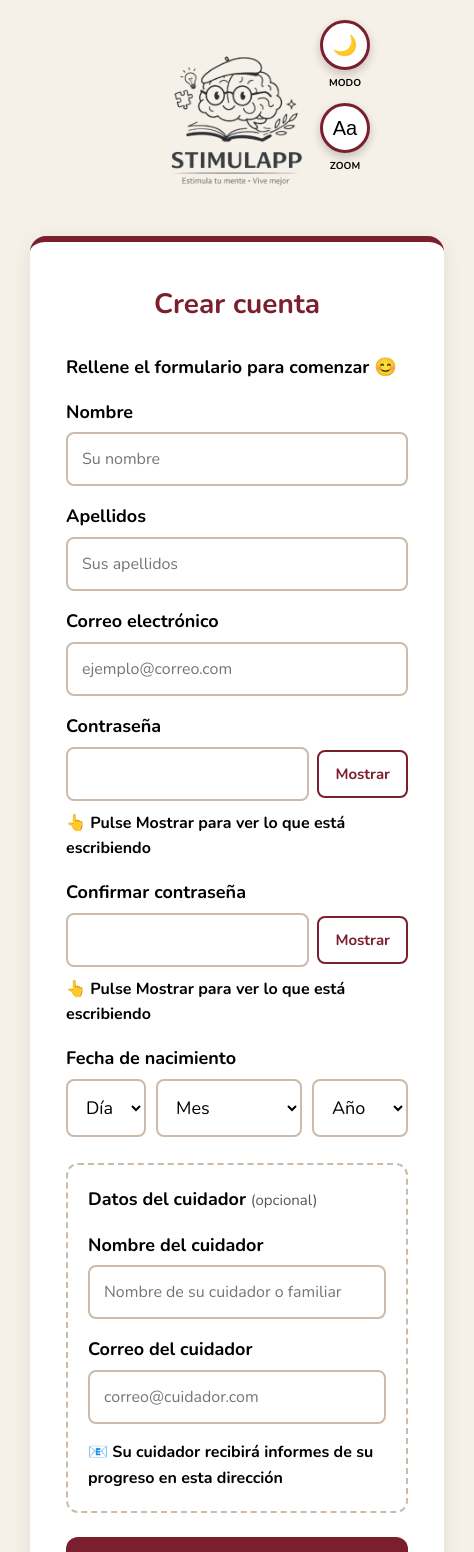
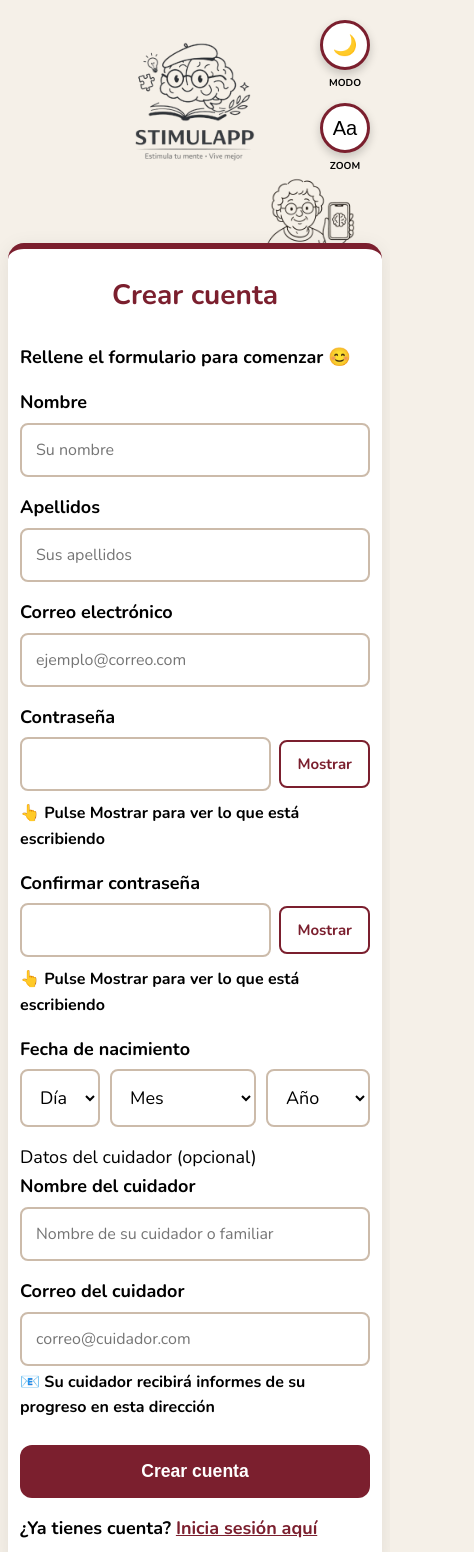
Before and after one commit to mariarodriguezgarcia89/stimulApp, a Vue app in the folder frontend/: page /registro in a window 390 px wide. Shown: the top 1552 px of the page, 474 px wide, since content can reach past the window. Built offline with nearby package versions, Linux system fonts and the light colour scheme.

Commit message:
añadir ilustración de fondo a RegistroView y ajustado formulario a media queries

```diff
--- a/frontend/src/assets/main.css
+++ b/frontend/src/assets/main.css
@@ -60,6 +60,7 @@ html, body {
   margin: 0;
   padding: 0;
   background-color: var(--color-fondo);
+  overflow-x: hidden;
 }
 
 body {
@@ -418,6 +419,7 @@ button:focus-visible {
   html[data-size="large"] .caja {
     padding: 24px 14px;
   }
+
 }
 
 .fecha-selector-grid {
@@ -538,3 +540,51 @@ button:focus-visible {
   color: #4ade80;
   border-color: #27ae60;
 }
+
+/* ========================================================
+   MODO ZOOM MÓVIL (GLOBAL) - VERSIÓN UNIFICADA
+   ======================================================== */
+@media (max-width: 768px) {
+  html[data-size="large"] .caja {
+    box-sizing: border-box !important;
+    max-width: 100% !important;
+    padding: 16px 12px !important;
+    gap: 8px !important;
+    overflow-x: hidden;
+  }
+  html[data-size="large"] .campo { gap: 2px !important; }
+  html[data-size="large"] .password-wrapper { gap: 4px !important; }
+  html[data-size="large"] .formulario-grid { row-gap: 8px !important; }
+
+  html[data-size="large"] input,
+  html[data-size="large"] select {
+    box-sizing: border-box !important;
+    width: 100% !important;
+    max-width: 100% !important;
+    padding: 10px 8px !important;
+    font-size: 1.1rem !important;
+  }
+
+  html[data-size="large"] .btn-mostrar {
+    min-height: auto !important;
+    padding: 6px 12px !important;
+  }
+  html[data-size="large"] .btn-principal {
+    padding: 10px !important;
+    margin-top: 0 !important;
+  }
+  html[data-size="large"] h1 { margin-bottom: 0 !important; }
+
+  html[data-size="large"] .caja p,
+  html[data-size="large"] .caja h1,
+  html[data-size="large"] .campo label {
+    word-wrap: break-word;
+    overflow-wrap: break-word;
+    max-width: 100%;
+  }
+
+  html[data-size="large"] .seccion-cuidador {
+    padding: 12px !important;
+    gap: 8px !important;
+  }
+}
--- a/frontend/src/views/LoginView.vue
+++ b/frontend/src/views/LoginView.vue
@@ -192,44 +192,43 @@ function handleLogin() {
     display: block;
   }
 
-  /* 👇 LA SOLUCIÓN DEFINITIVA PARA JUNTAR ELEMENTOS (MÓVIL + ZOOM) 👇 */
-
-  /* 1. Reducir drásticamente el espacio interno de la caja blanca y el hueco entre bloques */
+/*
   html[data-size="large"] .caja {
-    padding: 20px 16px !important; /* Estaba en 40px 36px */
-    gap: 8px !important; /* ESTA ES LA CLAVE: Reduce la separación entre título, correo, contraseña... */
+    padding: 20px 16px !important;
+    gap: 8px !important;
   }
 
-  /* 2. Reducir el hueco entre la etiqueta (ej: "Correo") y su input */
   html[data-size="large"] .campo {
     gap: 2px !important;
   }
 
-  /* 3. Reducir la separación entre el input de contraseña y el botón "Mostrar" */
   html[data-size="large"] .password-wrapper {
     gap: 4px !important;
   }
 
-  /* 4. Achicar un poco los inputs por dentro para que ocupen menos alto */
   html[data-size="large"] input {
     padding: 8px 12px !important;
   }
 
-  /* 5. Quitar la altura mínima del botón "Mostrar" y achicarlo */
   html[data-size="large"] .btn-mostrar {
-    min-height: auto !important; /* Tu global lo forzaba a 48px de alto */
+    min-height: auto !important;
     padding: 6px 12px !important;
   }
 
-  /* 6. Ajustar el botón principal */
   html[data-size="large"] .btn-principal {
     padding: 10px !important;
     margin-top: 0 !important;
   }
 
-  /* 7. Eliminar márgenes sobrantes de los textos */
   html[data-size="large"] h1 {
     margin-bottom: 0 !important;
+  } */
+  /* 3. Ajustar el tamaño de la ilustración si el zoom está activado en móvil */
+  html[data-size="large"] .ilustracion-wrapper {
+    margin: 0 0 -25px 15px; /* Un poco más de superposición con zoom */
+  }
+  html[data-size="large"] .ilustracion {
+    width: 170px; /* Un poco más grande con zoom */
   }
 
   /* 1. Volver a mostrar la ilustración y reposicionarla para móvil */
@@ -252,14 +251,6 @@ function handleLogin() {
     margin: 0;
     filter: none; /* Asegurar que no tenga filtros heredados no deseados */
   }
-
-  /* 3. Ajustar el tamaño de la ilustración si el zoom está activado en móvil */
-  html[data-size="large"] .ilustracion-wrapper {
-    margin: 0 0 -25px 15px; /* Un poco más de superposición con zoom */
-  }
-  html[data-size="large"] .ilustracion {
-    width: 170px; /* Un poco más grande con zoom */
-  }
 }
 
 </style>
--- a/frontend/src/views/RegistroView.vue
+++ b/frontend/src/views/RegistroView.vue
@@ -3,6 +3,8 @@ import { ref } from 'vue'
 import authService from '@/services/authService'
 import { useRouter } from 'vue-router'
 import { mensajes } from '@/utils/mensajes.js'
+
+import fondoRegistro from '@/assets/fondo-registro.png'
 
 const router = useRouter()
 const nombre = ref('')
@@ -43,7 +45,6 @@ function handleRegistro() {
 
   if (!password.value) errores.value.push(mensajes.passwordObligatoria)
 
-  // Validamos los selectores nuevos
   if (!dia.value || !mes.value || !anio.value) {
     errores.value.push(mensajes.fechaNacimientoObligatoria)
   }
@@ -54,7 +55,6 @@ function handleRegistro() {
 
   if (errores.value.length > 0) return
 
-  // ✨ PASO CLAVE: Construimos la fecha que el servidor espera (YYYY-MM-DD)
   const fechaFormateada = `${anio.value}-${String(mes.value).padStart(2, '0')}-${String(dia.value).padStart(2, '0')}`
 
   authService.registro({
@@ -62,7 +62,7 @@ function handleRegistro() {
     apellidos: apellidos.value,
     email: email.value,
     password: password.value,
-    fecha_nacimiento: fechaFormateada, // 👈 Usamos la fecha construida
+    fecha_nacimiento: fechaFormateada,
     nombre_cuidador: nombreCuidador.value,
     email_cuidador: emailCuidador.value
   })
@@ -82,6 +82,16 @@ function handleRegistro() {
 <template>
   <div class="registro-container">
     <img src="@/assets/logo.png" alt="Logo StimulApp" class="logo" />
+
+    <div class="registro-layout">
+
+      <div class="ilustracion-wrapper">
+        <img
+          :src="fondoRegistro"
+          alt=""
+          aria-hidden="true"
+          class="ilustracion" />
+      </div>
 
       <div class="caja">
         <h1>Crear cuenta</h1>
@@ -157,6 +167,7 @@ function handleRegistro() {
             </div>
           </div>
         </div>
+
         <div class="seccion-cuidador">
           <p class="seccion-titulo">Datos del cuidador <span>(opcional)</span></p>
 
@@ -187,10 +198,11 @@ function handleRegistro() {
         </p>
       </div>
     </div>
+  </div>
 </template>
 
 <style scoped>
-/* Contenedor adaptado. Le bajo un poco a 850px para que no quede excesivamente gigante en PC */
+/* ─── CONTENEDOR PRINCIPAL ─── */
 .registro-container {
   max-width: 1200px;
   margin: 0 auto;
@@ -207,44 +219,166 @@ function handleRegistro() {
   margin: 0 auto -20px auto;
 }
 
-/* --- ESTILOS EXCLUSIVOS DE LA SECCIÓN DEL CUIDADOR --- */
-.seccion-cuidador {
-  border: 2px dashed var(--color-borde);
-  border-radius: 12px;
-  padding: 20px;
+/* ─── LAYOUT Y CAJA ─── */
+.registro-layout {
+  position: relative;
+  width: 100%;
+  max-width: 980px;
   display: flex;
-  flex-direction: column;
-  gap: 12px;
-  margin-top: 10px;
+  justify-content: center;
+  margin: 0 auto;
 }
 
-.seccion-titulo {
-  font-size: 18px;
-  color: var(--color-texto);
-  font-weight: 700;
-  margin-bottom: 5px;
+.registro-layout .caja {
+  width: 100%;
+  max-width: 100% !important;
+  padding: 40px 50px;
+  position: relative;
+  z-index: 2;
 }
 
-.seccion-titulo span {
-  font-weight: normal;
-  color: var(--color-texto-suave);
-  font-size: 15px;
+/* ─── ILUSTRACIÓN DE ESCRITORIO ─── */
+.ilustracion-wrapper {
+  position: absolute;
+  right: -550px;
+  top: 75%;
+  transform: translateY(-50%);
+  z-index: 1;
+  pointer-events: none;
 }
 
-.error li {
-  text-align: left;
-  margin-left: 10px;
+.ilustracion {
+  width: 700px;
+  height: auto;
+  display: block;
 }
 
-/* --- ADAPTACIÓN AL MODO OSCURO PARA EL CUIDADOR --- */
+/* ─── RESPONSIVE ESCRITORIO ─── */
+@media (max-width: 1500px) {
+  .ilustracion-wrapper {
+    right: -150px;
+  }
+  .ilustracion {
+    width: 380px;
+  }
+}
+
+@media (max-width: 1300px) {
+  .ilustracion-wrapper {
+    display: none;
+  }
+}
+
+/* ─── RESPONSIVE MÓVIL Y ZOOM ─── */
+@media (max-width: 768px) {
+
+  .logo {
+    width: 200px;
+    margin-bottom: -50px;
+  }
+
+  .registro-container {
+    padding: 10px 8px;
+  }
+
+  .registro-layout {
+    flex-direction: column;
+    width: 100%;
+  }
+
+  .registro-layout .caja {
+    padding: 24px 12px;
+  }
+
+  /* 👇 ILUSTRACIÓN APILADA (TIPO LOGIN) 👇 */
+  .ilustracion-wrapper {
+    display: block !important;
+    position: static;
+    transform: none;
+    right: auto;
+    top: auto;
+    z-index: 1;
+    margin: 0 10px -20px auto;
+    text-align: right;
+  }
+
+  .ilustracion {
+    width: 130px;
+    height: auto;
+    display: block;
+    margin: 0 0 0 auto;
+    filter: none;
+  }
+
+  /* 👇 AJUSTES ESPECÍFICOS DE LA ILUSTRACIÓN CON ZOOM 👇 */
+  html[data-size="large"] .ilustracion-wrapper {
+    margin: 0 15px -25px auto;
+  }
+
+  html[data-size="large"] .ilustracion {
+    width: 150px;
+  }
+
+  /* =============================================================
+  👇 LÓGICA DE COMPRESIÓN PARA ZOOM - COMENTADA PARA PRUEBA 👇
+  (Asegúrate de haber pegado esto en tu main.css global)
+  =============================================================
+
+  html[data-size="large"] .registro-layout .caja {
+    box-sizing: border-box !important;
+    max-width: 100% !important;
+    padding: 16px 12px !important;
+    overflow-x: hidden;
+  }
+
+  html[data-size="large"] .formulario-grid { row-gap: 8px !important; }
+  html[data-size="large"] .campo { gap: 2px !important; }
+  html[data-size="large"] .password-wrapper { gap: 4px !important; }
+
+  html[data-size="large"] input,
+  html[data-size="large"] select {
+    box-sizing: border-box !important;
+    width: 100% !important;
+    max-width: 100% !important;
+    padding: 10px 8px !important;
+    font-size: 1.1rem !important;
+  }
+
+  html[data-size="large"] .btn-mostrar {
+    min-height: auto !important;
+    padding: 6px 12px !important;
+  }
+
+  html[data-size="large"] .btn-principal {
+    padding: 10px !important;
+    margin-top: 0 !important;
+  }
+
+  html[data-size="large"] h1 { margin-bottom: 0 !important; }
+
+  html[data-size="large"] .seccion-cuidador {
+    padding: 12px !important;
+    gap: 8px !important;
+  }
+
+  html[data-size="large"] .caja p,
+  html[data-size="large"] .caja h1,
+  html[data-size="large"] .campo label {
+    word-wrap: break-word;
+    overflow-wrap: break-word;
+    max-width: 100%;
+  }
+  =============================================================
+  */
+}
+
+/* --- MODO OSCURO --- */
 :global([data-theme="dark"]) .seccion-cuidador {
   border-color: #555555;
 }
-
 :global([data-theme="dark"]) .seccion-titulo {
   color: var(--color-texto);
 }
-
 :global([data-theme="dark"]) .seccion-titulo span {
   color: var(--color-texto-suave);
 }
```
Lines whose indentation alone changed are shown as unchanged.
